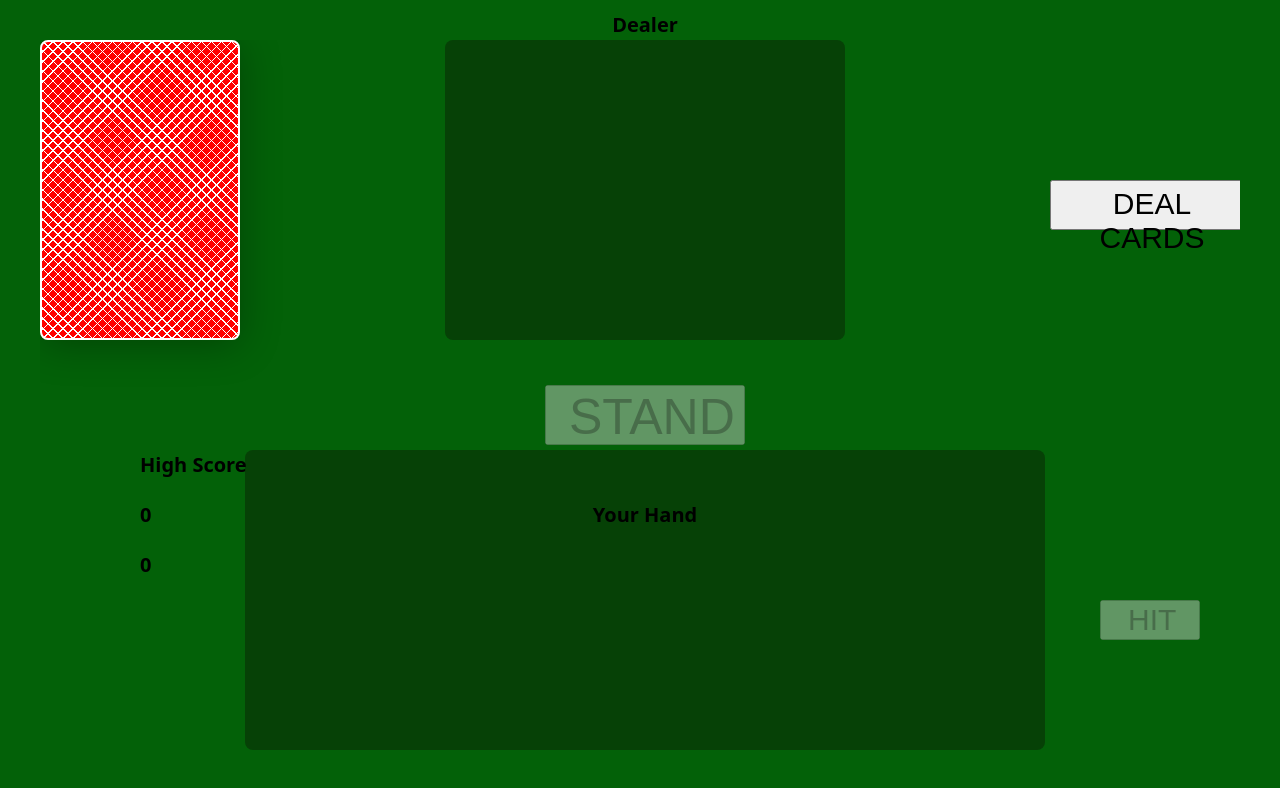
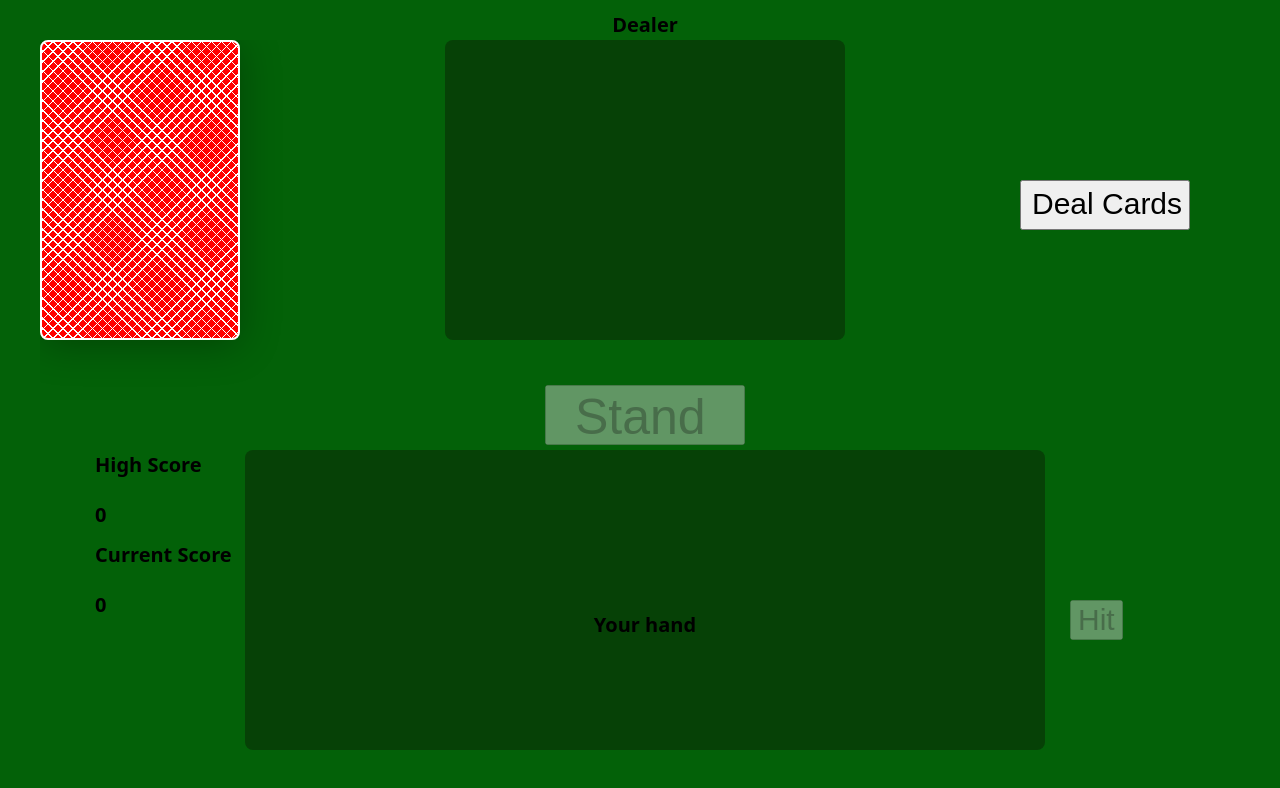
Before and after one commit to EndoSeiiti/BlackJack, a React (Vite) app: page / in a window 1280 px wide. Both pictures are taken after a click on the button "Start Game". Shown: the top 788 px of the page. Built offline with nearby package versions, Linux system fonts and the light colour scheme.

Commit message:
feat:add translation on gameboard

```diff
--- a/src/App.css
+++ b/src/App.css
@@ -81,6 +81,7 @@ h1 {
   grid-template-rows:1fr 0.5fr 1fr;
   gap: 5px;
   overflow: hidden;
+  box-sizing: border-box;
 }
 
 .position {
@@ -192,28 +193,9 @@ h1 {
 
 .textPH{
   position: absolute;
-  top: 500px;
+  top: 610px;
 }
 
-.animate-card{
-  transform: translate(27.8rem , 30.5rem);
-    transition: 0.1s;
-}
-
-.animate-card2{
-  transform: translate(28.8rem , 30.5rem);
-    transition: 0.1s;
-}
-
-.animate-card3{
-  transform: translate(29.8rem , 30.5rem);
-    transition: 0.1s;
-}
-
-.animate-card4{
-  transform: translate(30.8rem , 30.5rem);
-    transition: 0.1s;
-}
 
 .Stand button{
    width: 200px;
@@ -222,7 +204,8 @@ h1 {
    margin-left: 300px;
    margin-top: 40px;
    font-size: 50px;
-   padding-left: 22px;
+   padding-left: 28px;
+   white-space: nowrap;
 }
 
 
@@ -231,9 +214,12 @@ h1 {
   width: 200px;
   height: 50px;
   margin-top: 140px;
+  margin-left:-30px;
   font-size: 30px;
   padding-left: 10px;
   padding-top: 5px;
+  white-space: nowrap;
+  width: max-content;
 
 }
 
@@ -241,10 +227,12 @@ h1 {
    width: 100px;
    height: 40px;
    display: flex;
-   margin-left:50px ;
+   margin-left:20px ;
    margin-top: 150px;
    font-size: 30px;
-   padding-left: 26px;
+
+   white-space: nowrap;
+   width: max-content;
 
 }
 .playercard{
@@ -326,7 +314,7 @@ h1 {
     color: black;
     font-weight: bold;
     position: absolute;
-    padding-top: 100px;
+    padding-top: 140px;
 
   }
 
@@ -337,3 +325,15 @@ h1 {
     position: absolute;
     padding-top: 50px;
   }
+
+  .currentS{
+      font-size: 20px;
+    color: black;
+    font-weight: bold;
+    position: absolute;
+    padding-top: 90px;
+  }
+
+  .record{
+    padding-right: 90px;
+  }
--- a/src/components/GameBoard.jsx
+++ b/src/components/GameBoard.jsx
@@ -1,9 +1,9 @@
 import React, { useEffect, useState } from "react";
 import  '../App.css';
 import {dealcards, createdeck, getSuitSymbol, getCardValue, getCardValue2 } from "./Game.jsx";
+import translations from './Languages'
 
-
-function GameBoard(){
+function GameBoard({language}){
     const [playerhand, setPlayerHand] = useState([]);
     const [dealerhand, setDealerHand] = useState([]);
     const [dealerCover, setDealerCover] = useState();
@@ -13,6 +13,9 @@ function GameBoard(){
     const [canclickhit, setCanClickhit] = useState(false);
     const [score, setScore] = useState(0);
     const [gethighscore, sethighscore] = useState(0);
+
+    const t = translations[language];
+
 
     const handledeal=() => {
         const deck = createdeck();
@@ -46,8 +49,8 @@ function GameBoard(){
         const dealerscore = getCardValue2(dealerhand);
 
 
-        if (playerscore > dealerscore){ setStandMessage ("You Win!"), setScore(prev => prev + 1);
-            if (score > gethighscore)  {sethighscore (score+1 )};}
+        if (playerscore > dealerscore){ setStandMessage ("You Win!"), setScore(score => score + 1);
+            if (score >= gethighscore)  {sethighscore (gethighscore+1 )};}
         else if (dealerscore > playerscore) setStandMessage ("You Lose!"),setScore(0);
         else setStandMessage ("It's a Tie!");
 
@@ -82,7 +85,7 @@ function GameBoard(){
                         setCanClickhit(true);
                         setStandMessage("")
                     }}
-                       >DEAL CARDS</button>
+                       >{t.dealcards}</button>
                 </div>
                 <div className="null"></div>
                 <div className="Stand">
@@ -90,20 +93,21 @@ function GameBoard(){
                          handlestand(playerhand, dealerhand);
                          setCanClick(true);
                          setCanClickhit(false);
-                         }}>STAND</button>
+                         }}>{t.stand}</button>
 
                 </div>
                 {standmessage && <div className="message" >{standmessage}</div>}
                 <div className="null">
                 </div>
                 <div className="record">
-                    <span className="highscore">High Score</span>
+                    <span className="highscore">{t.highscore}</span>
                     <span className="highnumber">{gethighscore}</span>
+                    <span className="currentS">{t.score}</span>
                     <span className="score">{score}</span>
 
                 </div>
                 <div className="playerhand">
-                    <span className="textPH">Your Hand</span>
+                    <span className="textPH">{t.hand}</span>
                     {playerhand.map ((card,i)=>(
                     <div
                     key={i}
@@ -114,7 +118,7 @@ function GameBoard(){
                   ))}
                 </div>
                 <div className="hit">
-                    <button disabled = {!canclickhit} onClick={handlehit}>HIT</button>
+                    <button disabled = {!canclickhit} onClick={handlehit}>{t.hit}</button>
                 </div>
                 </div>
 
--- a/src/components/Languages.jsx
+++ b/src/components/Languages.jsx
@@ -9,7 +9,13 @@ const translations = {
     \n🎮 Basic Gameplay:\nPlace a Bet Before cards are dealt, place your wager. Get Your Cards You and the dealer each get 2 cards. Your cards are face up. Dealer has one card face up, one face down (the “hole card”).\nKnow the Card Values 2–10 = face value J, Q, K = 10 Ace = 1 or 11 (whichever benefits your hand)\nPlayer’s Turn You can: Hit: Take another card Stand: Keep your hand as-is Double Down: Double your bet, get one more card Split: If you have two of the same card, split into two hands (extra bet required) Keep hitting or standing until you’re satisfied or go bust (over 21).\nDealer’s Turn Dealer reveals hole card, then: Must hit if total is 16 or less Must stand on 17 or higher\n🏆 Winning\nYou win if your total is higher than the dealer’s or dealer busts. Tie = Push (you get your bet back). Blackjack (Ace + 10-value card on first deal) usually pays 3:2.`,
     return: "Return to main menu",
     deck:"Deck",
-    hand:"Your hand"
+    hand:"Your hand",
+    score:"Current Score",
+    highscore:"High Score",
+    dealcards:"Deal Cards",
+    hit:"Hit",
+    stand:"Stand"
+
 
     },
 
@@ -22,7 +28,14 @@ const translations = {
     inst: `🃏 Objetivo: Obtenha um valor de mão o mais próximo possível de 21 sem ultrapassar, e vença a mão do dealer.\n🎮 Como Jogar:\nFaça sua Aposta Antes das cartas serem distribuídas, faça sua aposta.\nReceba suas Cartas Você e o dealer recebem 2 cartas cada. Suas cartas ficam viradas para cima. O dealer tem uma carta virada para cima e outra virada para baixo (a “carta escondida”).\nConheça os Valores das Cartas 2–10 = valor de face J, Q, K = 10 Ás = 1 ou 11 (o que for mais vantajoso para sua mão)\nTurno do Jogador Você pode:\nPedir (Hit): Receber outra carta\nParar (Stand): Manter sua mão como está\nDobrar (Double Down): Dobrar sua aposta e receber mais uma carta\nDividir (Split): Se tiver duas cartas iguais, pode dividir em duas mãos (requer aposta extra)\nContinue pedindo ou parando até estar satisfeito ou estourar (passar de 21).\nTurno do Dealer O dealer revela a carta escondida e:\nDeve pedir se tiver 16 ou menos\nDeve parar se tiver 17 ou mais\n🏆 Vitória\nVocê vence se sua mão for maior que a do dealer ou se o dealer estourar.\nEmpate = Push (sua aposta é devolvida).\nBlackjack (Ás + carta de valor 10 na primeira mão) normalmente paga 3:2.`,
     return:"Retornar ao menu principal",
     deck:"Baralho",
-    hand: "Sua mão"
+    hand: "Sua mão",
+    score:"Pontuação",
+    highscore: "Recórde",
+    dealcards:"Distribuir Cartas",
+    hit:"Pedir Carta",
+    stand:"Parar"
+
+
     },
 
 };
--- a/src/components/MainMenu.jsx
+++ b/src/components/MainMenu.jsx
@@ -22,7 +22,7 @@ function MainMenu(){
 
   const renderGame = () => (
 <div>
-   <GameBoard/>
+   <GameBoard language = {language}/>
 </div>
  );
 
```
